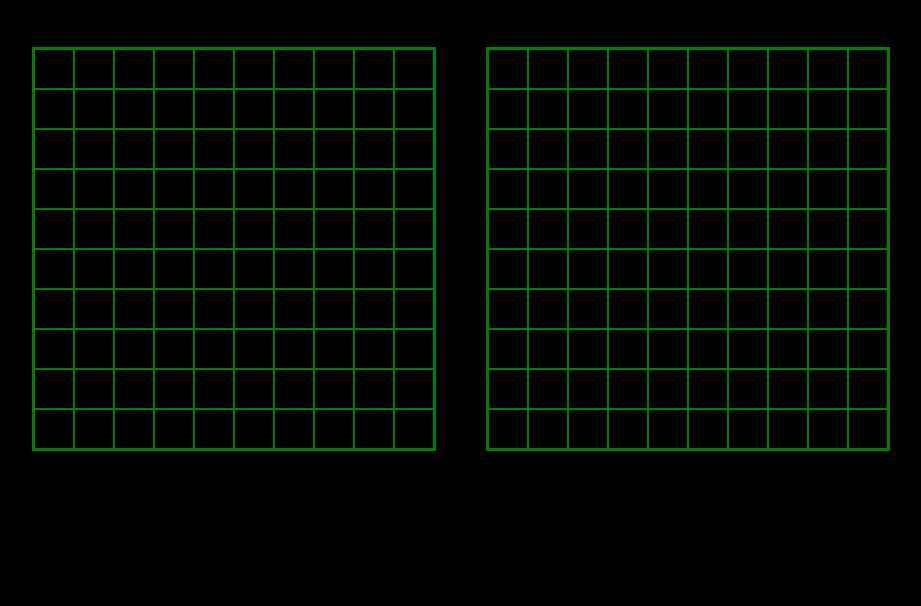
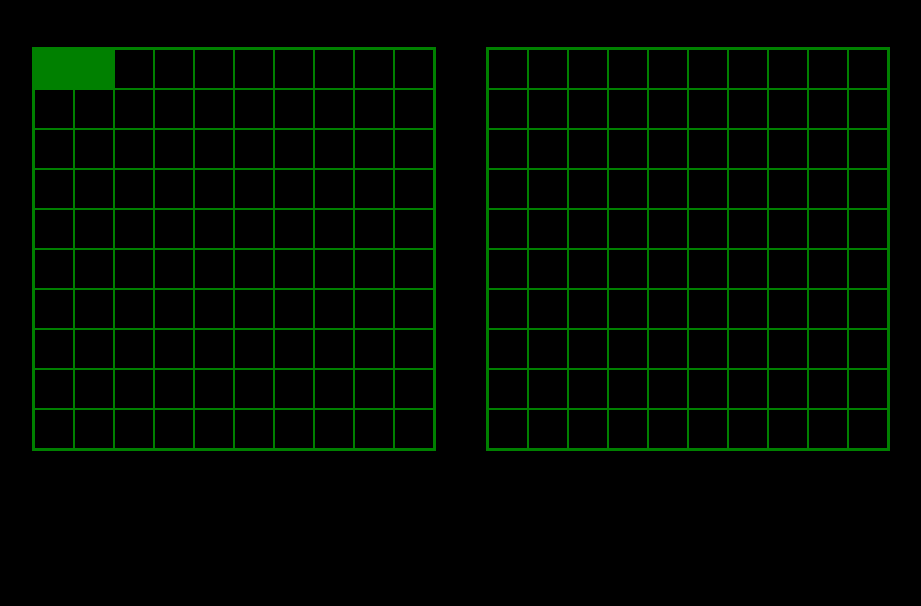
Before and after one commit to Atmoloid/Battleship, a plain HTML site: page index.html in a window 1280 px wide. Shown: the part 71-677 px from the top of the page, without its empty margins (179-1100 px from the left). Drawn offline with Linux system fonts and the light colour scheme.

Commit message:
created first ship

```diff
--- a/index.html
+++ b/index.html
@@ -9,7 +9,7 @@
 <body>
     <h1>BATTLESHIP</h1>
     <div class="container">
-        <div class="grid" id="player-grid"></div>
+        <div class="grid" id="playerGrid"></div>
         <h3 id="player">YOU</h3>
         <div class="grid" id="enemy-grid"></div>
         <h3 id="enemy">ENEMY</h3>
--- a/script.js
+++ b/script.js
@@ -7,5 +7,18 @@ function createGrid(gridId) {
     }
 }
 
-createGrid('player-grid');
+createGrid('playerGrid');
 createGrid('enemy-grid');
+
+class Ship{
+    constructor(x, y, playerGrid) {
+        this.x = x;
+        this.y = y;
+        this.grid = document.getElementById(playerGrid);
+        this.element = document.createElement('div');
+        this.element.classList.add('ship');
+        this.grid.appendChild(this.element);
+    }
+}
+
+new  Ship(2,3, 'playerGrid');
--- a/styles.css
+++ b/styles.css
@@ -44,3 +44,9 @@ h1 {
     left: 60%;
     font-size: 40px;
 }
+.ship {
+    background-color: green;
+    width: 80px;
+    height:40px;
+    position: absolute;
+}
```
